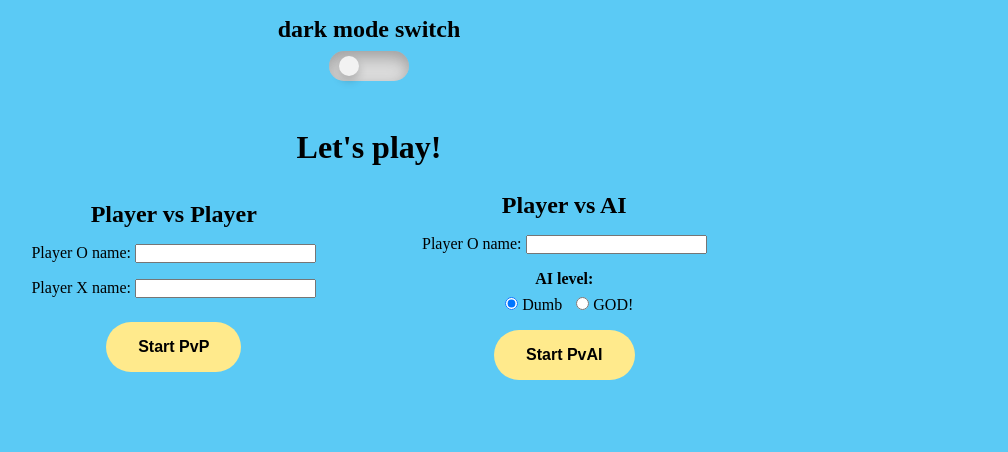
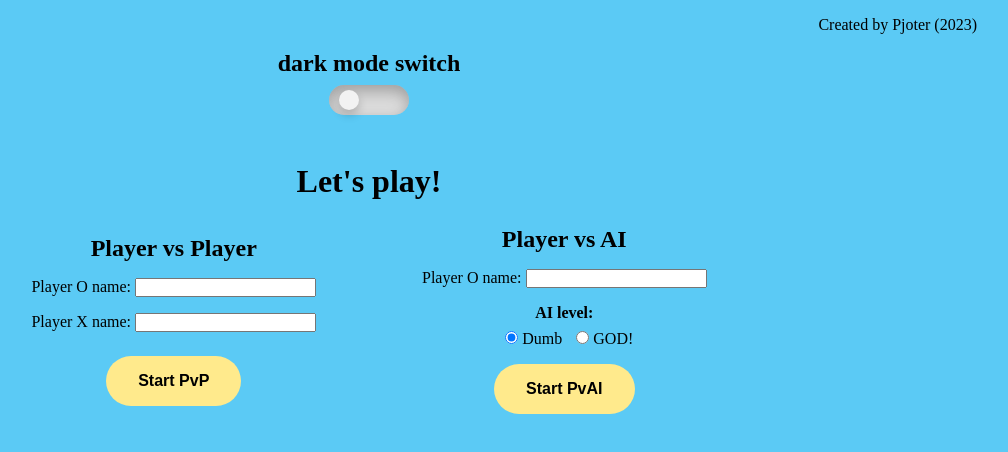
Before and after one commit to Noxik/TicTacToe_OdinProject, a plain HTML site: page index.html in a window 1280 px wide. Shown: the whole page, without its empty margins (271-1279 px from the left). Drawn offline with Linux system fonts and the light colour scheme.

Commit message:
Pjoter 2023

```diff
--- a/index.html
+++ b/index.html
@@ -9,6 +9,7 @@
     <title>Tic Tac Toe</title>
 </head>
 <body>
+    <header>Created by Pjoter (2023)</header>
     <div class="switch">
         <p>dark mode switch</p>
     <input type="checkbox" id="darkmode">
--- a/style.css
+++ b/style.css
@@ -49,6 +49,11 @@
 
 .switch input{
     display: none;
+  }
+
+  header {
+    text-align: right;
+    margin: 1rem 2rem 0 0
   }
 
 body {
```
